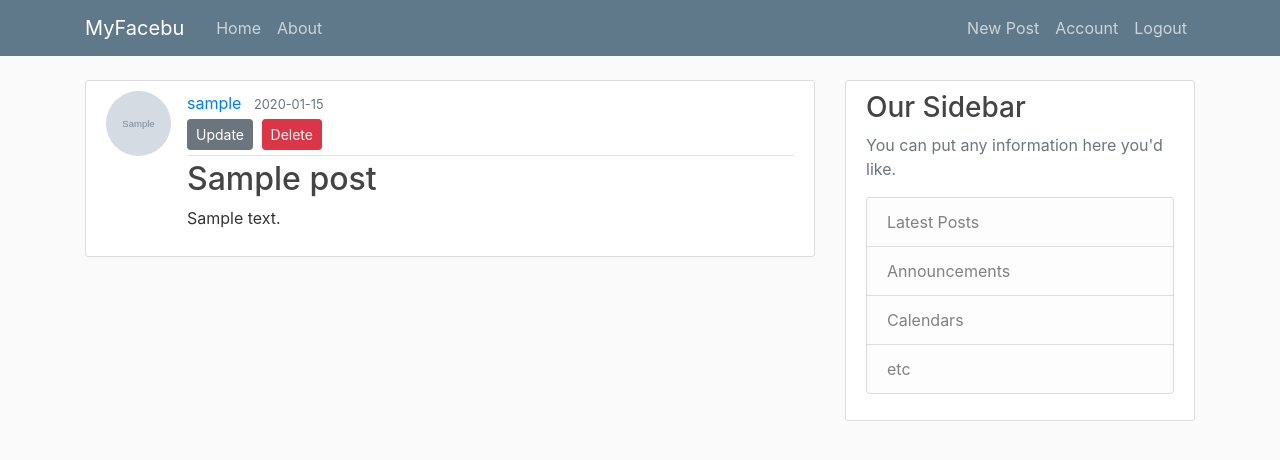
After one commit to ea3/MyFacebu-Flask, a Flask app: page /post/1 in a window 1280 px wide. The commit adds this page. Shown: the top 460 px of the page. Run offline with Flask 2, Linux system fonts and the light colour scheme; a user stored in the database is signed in; tables that the repository leaves empty hold one stand-in row (values such as "Sample post"); grey boxes marked "Sample" are stand-in pictures; some libraries are stand-ins or nearby versions.

Commit message:
Create/update/delete functionlaity

```diff
--- a/app/routes.py
+++ b/app/routes.py
@@ -1,32 +1,17 @@
 import os
 import secrets
 from PIL import Image
-from flask import render_template, url_for, flash, redirect, request
+from flask import render_template, url_for, flash, redirect, request, abort
 from app import app, db, bcrypt
-from app.forms import RegistrationForm, LoginForm, UpdateAccountForm
+from app.forms import RegistrationForm, LoginForm, UpdateAccountForm, PostForm
 from app.models import User, Post
 from flask_login import login_user, current_user, logout_user, login_required
-
-
-posts = [
-    {
-        'author': 'Emilio',
-        'title': 'Blog Post 1',
-        'content': 'First post content',
-        'date_posted': 'August 20, 2021'
-    },
-    {
-        'author': 'Mariela',
-        'title': 'Blog Post 2',
-        'content': 'Second post content',
-        'date_posted': 'August 21, 2021'
-    }
-]
 
 
 @app.route('/')
 @app.route('/home')
 def home():
+    posts = Post.query.all()
     return render_template('home.html', posts=posts)
 
 
@@ -116,3 +101,59 @@ def account():
         form.email.data = current_user.email
     image_file = url_for('static', filename='profile_pics/' + current_user.image_file)
     return render_template('account.html', title='Account', image_file=image_file, form=form)
+
+
+@app.route('/post/new', methods=['GET', 'POST'])
+@login_required
+def new_post():
+    form = PostForm()
+    if form.validate_on_submit():
+        post = Post(title=form.title.data, content=form.content.data, author=current_user)
+        db.session.add(post)
+        db.session.commit()
+        flash('Your post has been created!', 'success')
+        return redirect(url_for('home'))
+    return render_template('create_post.html', title='New Post', form=form, legend='Create Post')
+
+
+@app.route('/post/<int:post_id>')
+@login_required
+def post(post_id):
+    post_ = Post.query.get_or_404(post_id)
+    return render_template('post.html', title=post_.title, post=post_)
+
+
+@app.route('/post/<int:post_id>/update', methods=['GET', 'POST'])
+@login_required
+def update_post(post_id):
+    post_ = Post.query.get_or_404(post_id)
+    if post_.author != current_user:
+        # 403 is the Forbidden route response
+        abort(403)
+    form = PostForm()
+    # Populate form with the current post title and content. Same as in the account page with the account info.
+    if form.validate_on_submit():
+        post_.title = form.title.data
+        post_.content = form.content.data
+        # When the information is already in the db, there is no need to db.session.add().
+        # We are only updating the information already in the db.
+        db.session.commit()
+        flash('Your has been updated!', 'success')
+        return redirect(url_for('post', post_id=post_.id))
+    elif request.method == 'GET':
+        form.title.data = post_.title
+        form.content.data = post_.content
+    return render_template('create_post.html', title='Update Post', form=form, legend='Update Post')
+
+
+@app.route('/post/<int:post_id>/delete', methods=['POST'])
+@login_required
+def delete_post(post_id):
+    post_ = Post.query.get_or_404(post_id)
+    if post_.author != current_user:
+        # 403 is the Forbidden route response
+        abort(403)
+    db.session.delete(post_)
+    db.session.commit()
+    flash('Your has been deleted!', 'success')
+    return redirect(url_for('home'))
--- a/app/templates/base.html
+++ b/app/templates/base.html
@@ -35,6 +35,7 @@
             <!-- Navbar Right Side -->
             <div class="navbar-nav">
                 {% if current_user.is_authenticated %}
+                    <a class="nav-item nav-link" href="{{ url_for('new_post') }}">New Post</a>
                     <a class="nav-item nav-link" href="{{ url_for('account') }}">Account</a>
                     <a class="nav-item nav-link" href="{{ url_for('logout') }}">Logout</a>
                 {% else %}
--- /dev/null
+++ b/app/templates/post.html
@@ -0,0 +1,40 @@
+{% extends "base.html" %}
+{% block content %}
+        <article class="media content-section">
+        <img class="rounded-circle article-img" src="{{ url_for('static', filename='profile_pics/' + post.author.image_file )}}">
+          <div class="media-body">
+            <div class="article-metadata">
+              <a class="mr-2" href="#">{{ post.author.username }}</a>
+              <small class="text-muted">{{ post.date_posted.strftime('%Y-%m-%d') }}</small>
+                {% if post.author == current_user %}
+                    <div>
+                        <a class="btn btn-secondary btn-sm mt-1 mb-1" href="{{ url_for('update_post', post_id=post.id) }}">Update</a>
+                    <button type="button" class="btn btn-danger btn-sm m-1" data-toggle="modal" data-target="#deleteModal">Delete</button>
+
+                    </div>
+                {% endif %}
+            </div>
+            <h2 class="article-title">{{ post.title }}</h2>
+            <p class="article-content">{{ post.content }}</p>
+          </div>
+        </article>
+                <!-- Modal -->
+        <div class="modal fade" id="deleteModal" tabindex="-1" role="dialog" aria-labelledby="deleteModalLabel" aria-hidden="true">
+          <div class="modal-dialog" role="document">
+            <div class="modal-content">
+              <div class="modal-header">
+                <h5 class="modal-title" id="deleteModalLabel">Delete Post?</h5>
+                <button type="button" class="close" data-dismiss="modal" aria-label="Close">
+                  <span aria-hidden="true">&times;</span>
+                </button>
+              </div>
+              <div class="modal-footer">
+                <button type="button" class="btn btn-secondary" data-dismiss="modal">Close</button>
+                <form action="{{ url_for('delete_post', post_id=post.id) }}" method="POST">
+                    <input class="btn btn-danger" type="submit" value="Delete">
+                </form>
+              </div>
+            </div>
+          </div>
+        </div>
+{% endblock content %}
```
Also changed, not shown: app/forms.py (+7 -1 lines), app/templates/create_post.html (added, +45 -0 lines), app/templates/home.html (+4 -3 lines).
